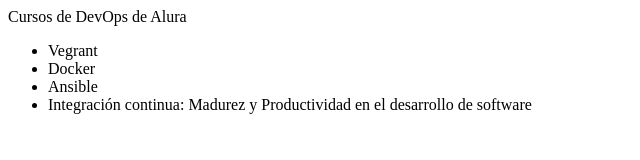
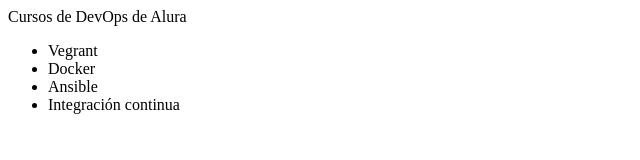
Before and after one commit to DrLermar/alura-git, a plain HTML site: page index.html in a window 1280 px wide. Shown: the whole page, without its empty margins (0-640 px from the left). Drawn offline with Linux system fonts and the light colour scheme.

Commit message:
Renombrando cursos

```diff
--- a/index.html
+++ b/index.html
@@ -9,7 +9,7 @@
             <li>Vegrant</li>
             <li>Docker</li>
             <li>Ansible</li>
-            <li>Integración continua: Madurez y Productividad en el desarrollo de software</li>
+            <li>Integración continua</li>
         </ul>
     </body>
 </html>
```
